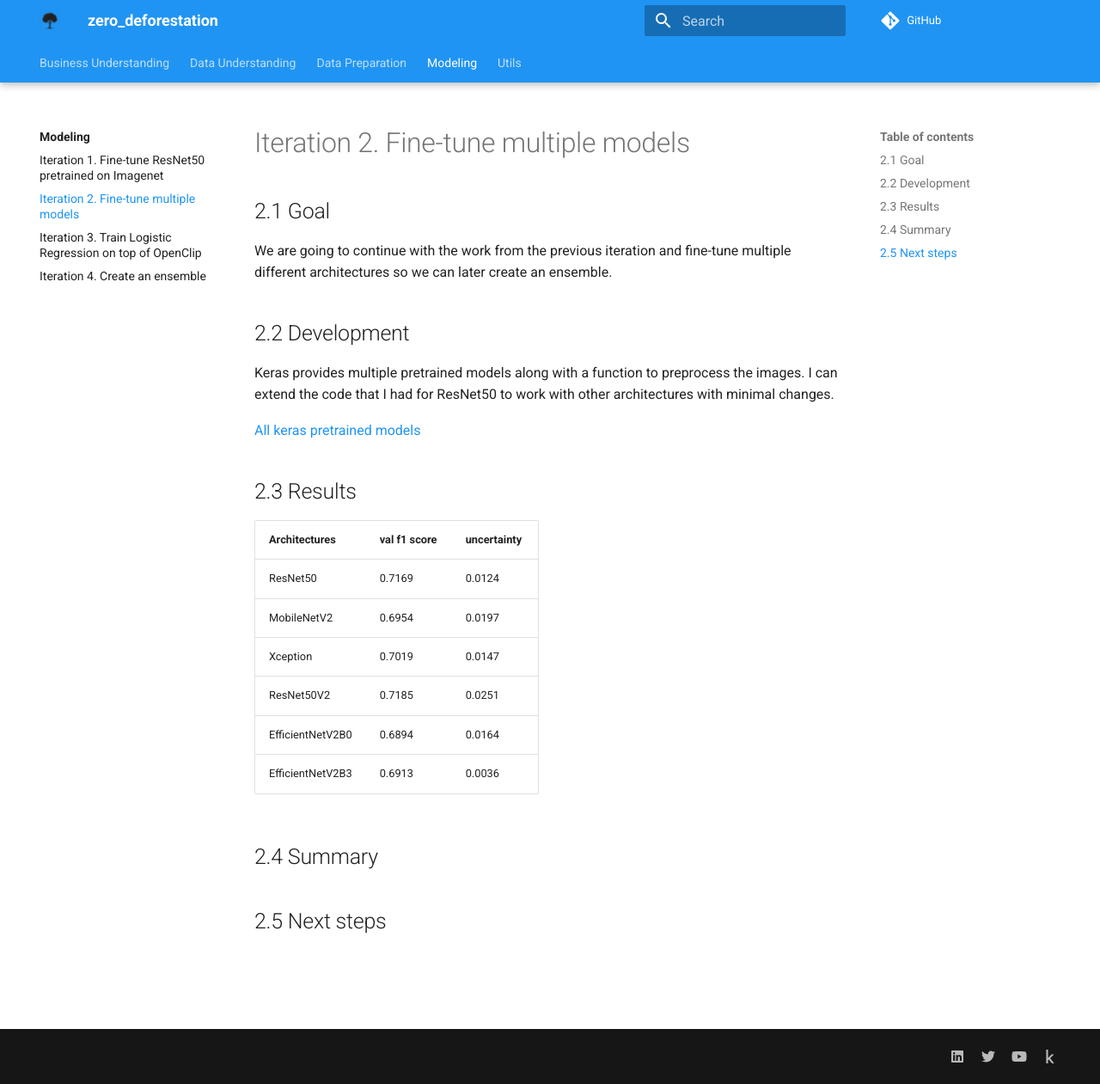
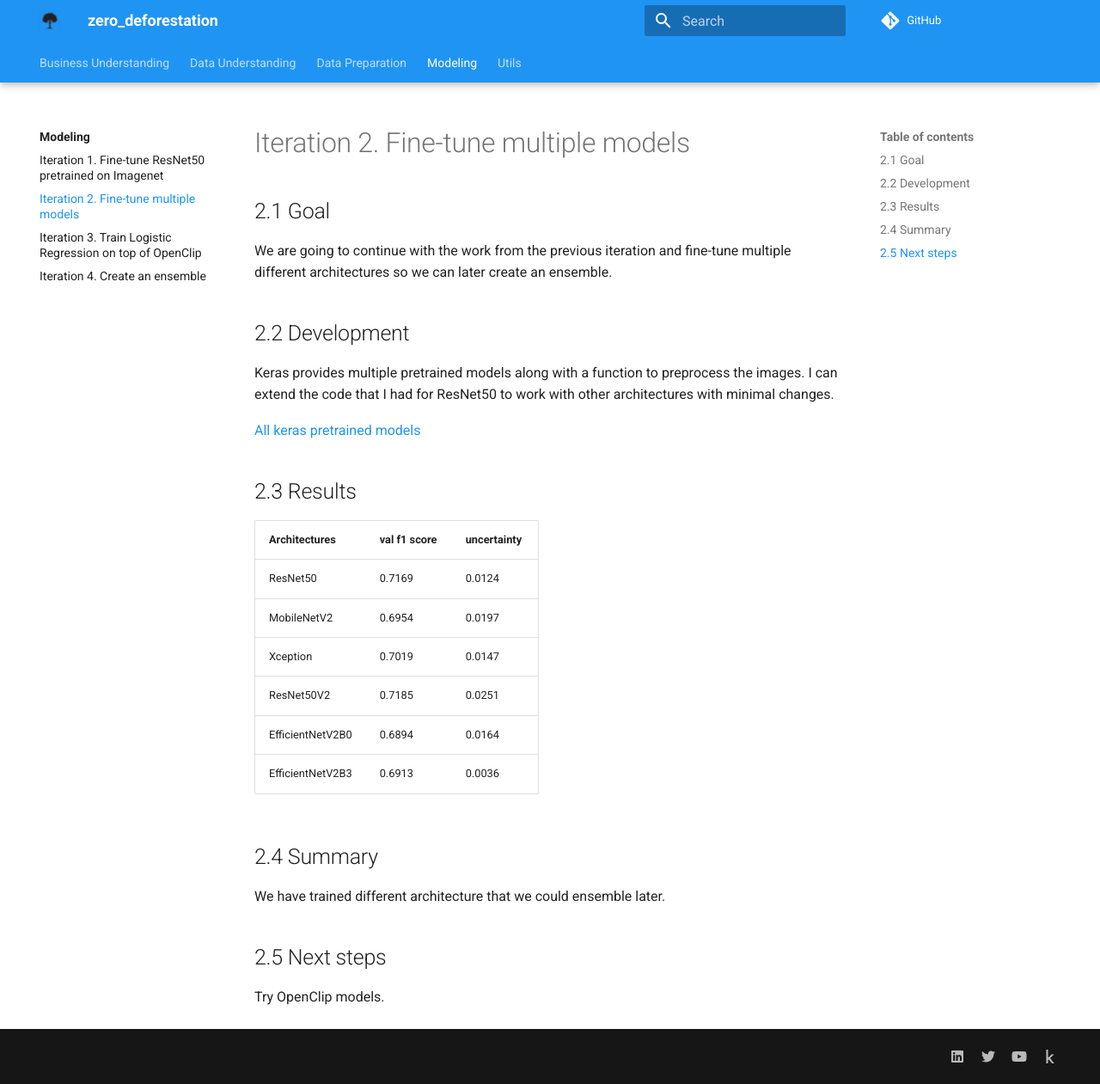
Before and after one commit to ironbar/schneider_zero_deforestation, an MkDocs documentation site: the page built from docs/modeling/02_Iteration_2.md, in a window 1280 px wide and 1261 px high. Shown: the whole window at 86% size. Built offline with MkDocs 1.6.1 and Material for MkDocs 9.7.7, drawn with Linux system fonts in a browser that asks for light colours; comment, search, counter and statistics services are not loaded.

Commit message:
iteration 2 documentation

```diff
--- a/docs/modeling/02_Iteration_2.md
+++ b/docs/modeling/02_Iteration_2.md
@@ -30,4 +30,8 @@ extend the code that I had for ResNet50 to work with other architectures with mi
 
 ## 2.4 Summary
 
+We have trained different architecture that we could ensemble later.
+
 ## 2.5 Next steps
+
+Try OpenClip models.
```
